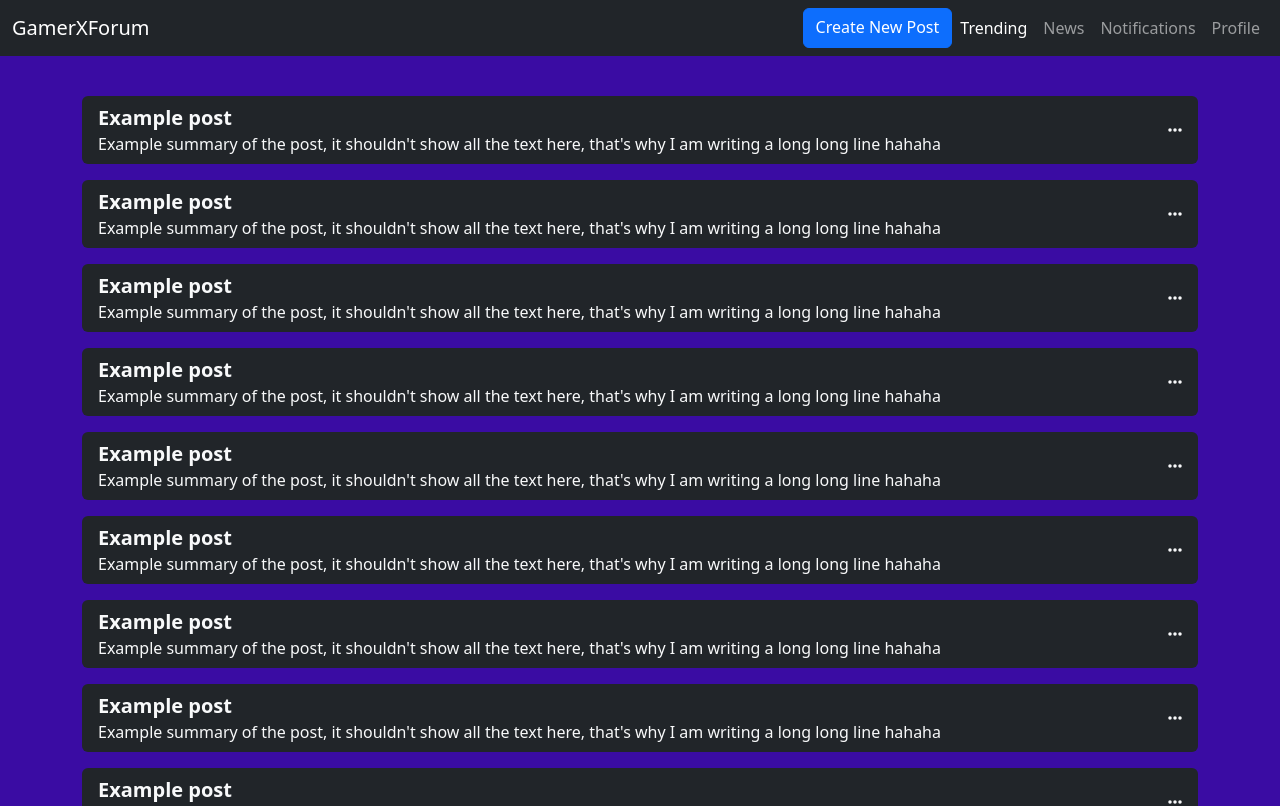
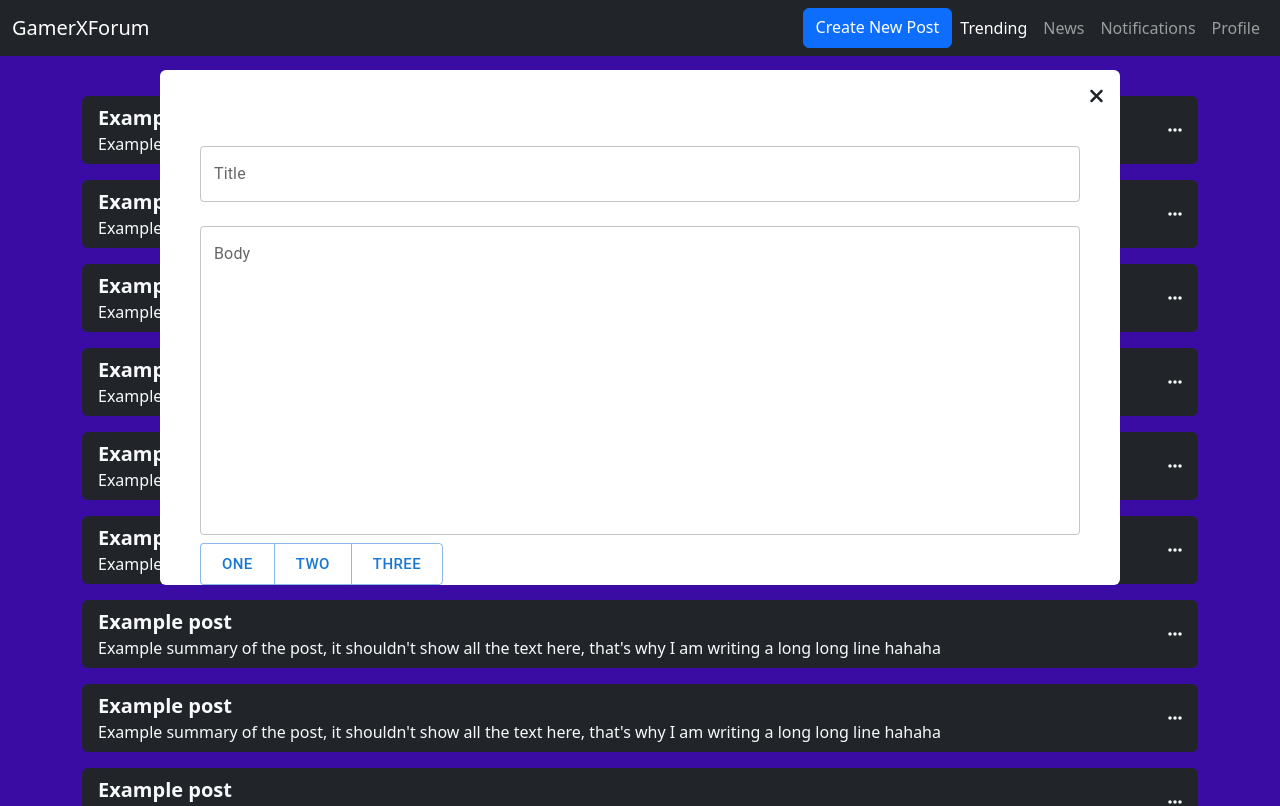
Before and after one commit to UmiKami/gaming-forum-site, a React (Vite) app: page / in a window 1280 px wide. Shown: the top 806 px of the page. Built offline with nearby package versions, Linux system fonts and the light colour scheme.

Commit message:
added close functionality and moved to its own component

```diff
--- a/package.json
+++ b/package.json
@@ -9,10 +9,14 @@
     "preview": "vite preview"
   },
   "dependencies": {
+    "@emotion/react": "^11.10.5",
+    "@emotion/styled": "^11.10.5",
+    "@fontsource/roboto": "^4.5.8",
     "@fortawesome/fontawesome-svg-core": "^6.2.1",
     "@fortawesome/free-regular-svg-icons": "^6.2.1",
     "@fortawesome/free-solid-svg-icons": "^6.2.1",
     "@fortawesome/react-fontawesome": "^0.2.0",
+    "@mui/material": "^5.11.5",
     "babel-plugin-macros": "^3.1.0",
     "bootstrap": "^5.2.3",
     "react": "^18.2.0",
--- /dev/null
+++ b/src/Components/CreatePost.jsx
@@ -0,0 +1,48 @@
+import { faClose } from "@fortawesome/free-solid-svg-icons";
+import { FontAwesomeIcon } from "@fortawesome/react-fontawesome";
+import { Button, ButtonGroup, TextField } from "@mui/material";
+
+const CreatePost = ({openModal, setOpenModal}) => {
+    return (
+        <div
+            className={`post-modal tw-bg-[#ffff] tw-absolute tw-top-[125%] tw-left-[50%] col-12 col-sm-11 col-lg-10 col-xl-9 col-xxl-7 tw-h-[${
+                openModal ? "40rem" : 0
+            }] tw-overflow-hidden tw-transition-all tw-ease-in-out tw-delay-50 tw--translate-x-[50%] transform-gpu rounded`}
+        >
+            <div className="d-flex justify-content-end p-3 mb-4 tw-text-xl ">
+                <FontAwesomeIcon
+                    icon={faClose}
+                    className="tw-cursor-pointer"
+                    onClick={() => setOpenModal(false)}
+                />
+            </div>
+
+            <form className="d-flex flex-column align-items-center">
+                <TextField
+                    label="Title"
+                    variant="outlined"
+                    className="col-11 mb-4"
+                />
+                <TextField
+                    label="Body"
+                    variant="outlined"
+                    className="col-11"
+                    multiline
+                    rows={12}
+                />
+                <ButtonGroup
+                    variant="outlined"
+                    aria-label="outlined primary button group"
+                    size="large"
+                    className="col-11 mt-2"
+                >
+                    <Button>One</Button>
+                    <Button>Two</Button>
+                    <Button>Three</Button>
+                </ButtonGroup>
+            </form>
+        </div>
+    );
+};
+
+export default CreatePost;
--- a/src/Components/Navbar.jsx
+++ b/src/Components/Navbar.jsx
@@ -1,8 +1,12 @@
-import React from "react";
+import React, { useState } from "react";
+import CreatePost from "./CreatePost";
 
 const Navbar = () => {
+    const [openModal, setOpenModal] = useState(true);
+
     return (
         <nav className="navbar navbar-expand-lg bg-dark navbar-dark tw-fixed w-100">
+            <CreatePost openModal={openModal} setOpenModal={setOpenModal}/>
             <div className="container-fluid">
                 <a className="navbar-brand" href="#">
                     GamerXForum
@@ -25,7 +29,12 @@ const Navbar = () => {
                     id="navbarNavAltMarkup"
                 >
                     <div className="navbar-nav">
-                        <div className="btn btn-primary">Create New Post</div>
+                        <div
+                            className="btn btn-primary"
+                            onClick={() => setOpenModal(true)}
+                        >
+                            Create New Post
+                        </div>
                         <a
                             className="nav-link active"
                             aria-current="page"
```
Also changed, not shown: 1 other file (tests, documents, lock files or other folders).
